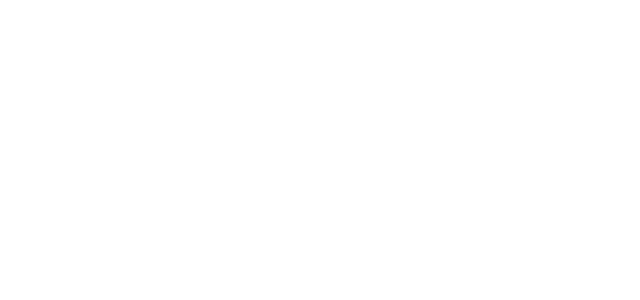
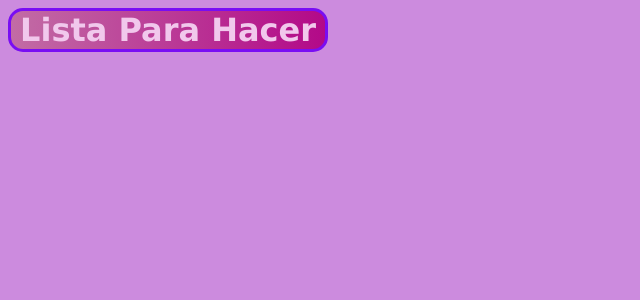
Before and after one commit to NatiOesquer/listatareas, a React (Create React App) app in the folder tareas/: page / in a window 1280 px wide. Shown: the top 300 px of the page, without its empty margins (0-640 px from the left). Built offline with nearby package versions, Linux system fonts and the light colour scheme.

Commit message:
Creacion del titulo

```diff
--- a/tareas/src/App.css
+++ b/tareas/src/App.css
@@ -0,0 +1,14 @@
+*{
+    box-sizing: border-box;
+    margin: 0;
+    padding: 0;
+}
+html{
+    height: 100%;
+}
+body{
+    background-color:rgb(204, 139, 222);
+    display: flex;
+    flex-direction: column;
+    min-height: 100%;
+}
--- a/tareas/src/App.js
+++ b/tareas/src/App.js
@@ -1,11 +1,13 @@
 
 import './App.css';
+import Home from './pages/Home';
+
 
 function App() {
   return (
-    <div className="App">
-
-    </div>
+    <>
+      <Home />
+    </>
   );
 }
 
--- /dev/null
+++ b/tareas/src/components/titulo/Titulo.jsx
@@ -0,0 +1,10 @@
+import React from 'react'
+import "./titulo.css"
+
+export default function Titulo() {
+    return (
+        <div className='contenedor-titulo'>
+            <h1 className='titulo'>Lista Para Hacer</h1>
+        </div>
+    )
+}
--- /dev/null
+++ b/tareas/src/components/titulo/titulo.css
@@ -0,0 +1,18 @@
+.contenedor-titulo {
+    display: flex;
+    justify-content: center;
+    align-items: center;
+    width: 20rem;
+    margin: 0.5rem;
+    font-family:'Lucida Sans', 'Lucida Sans Regular', 'Lucida Grande', 'Lucida Sans Unicode', Geneva, Verdana, sans-serif;
+    background: linear-gradient(to right, #c26ca5, #b30988);
+    color: rgb(241, 200, 236);
+
+    border: 3px solid rgb(121, 13, 243);
+    border-radius: 15px;
+}
+.titulo{
+    display: flex;
+    justify-content: center;
+    align-items: center;
+}
--- a/tareas/src/pages/Home.jsx
+++ b/tareas/src/pages/Home.jsx
@@ -1,7 +1,12 @@
 import React from 'react'
+import "../App.css"
+import Titulo from '../components/titulo/Titulo'
+
 
 export default function Home() {
   return (
-    <div>Home</div>
+    <div>
+      <Titulo/>
+    </div>
   )
 }
```
